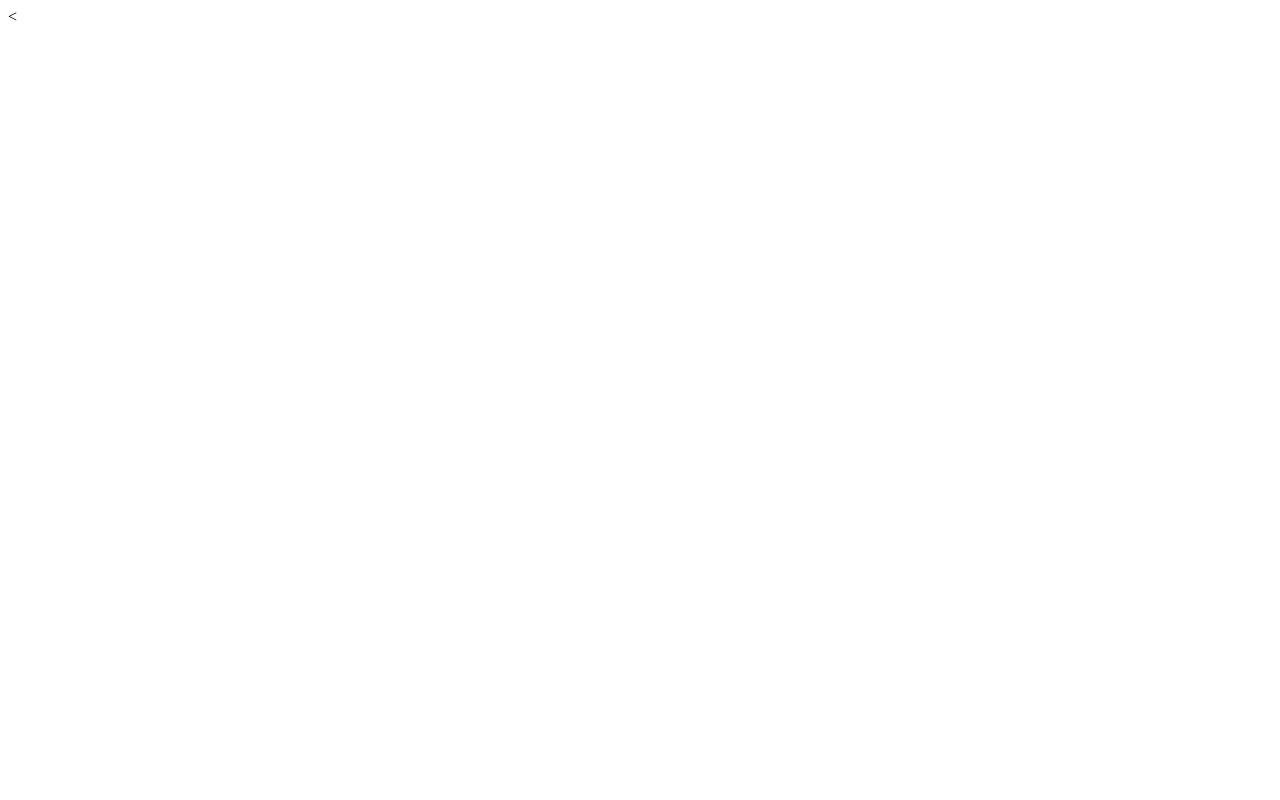
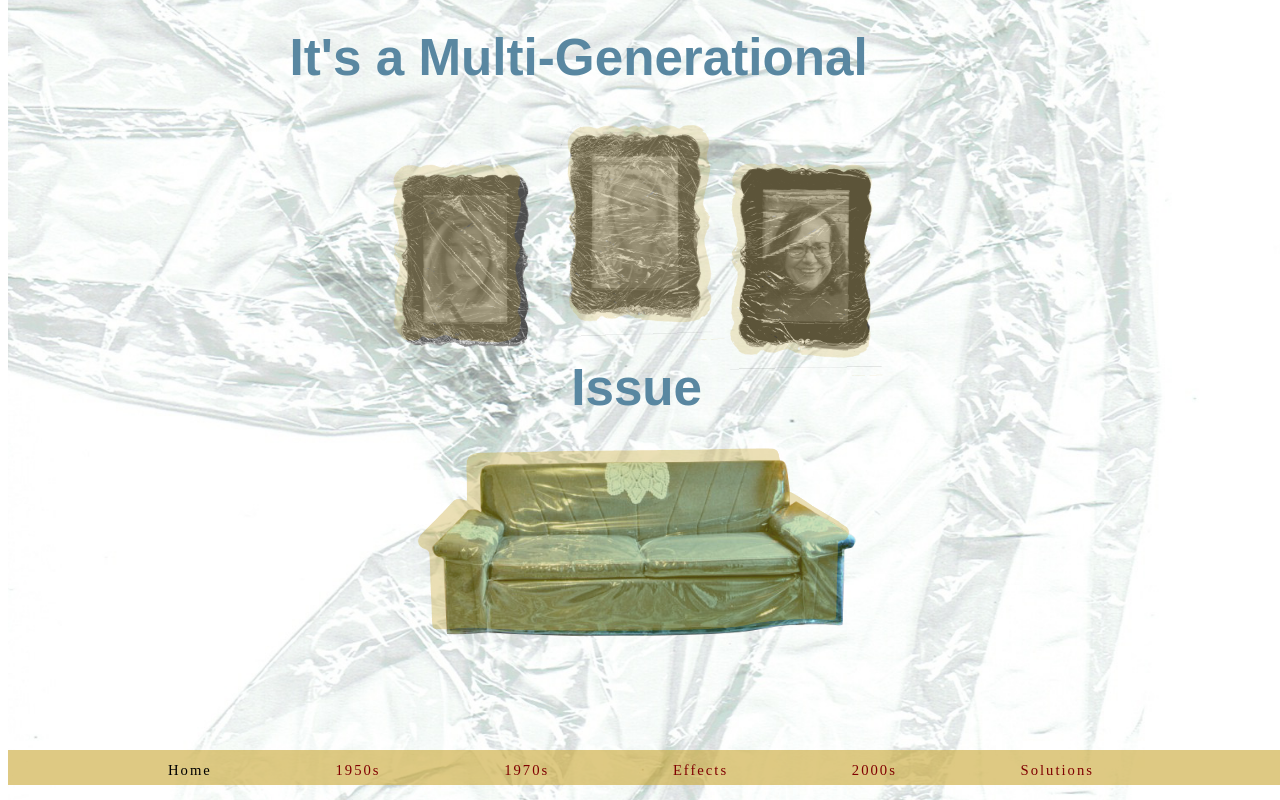
Before and after one commit to samgpickett/InteractionProject2SamPickett, a plain HTML site: page index.html in a window 1280 px wide. Drawn offline with Linux system fonts and the light colour scheme.

Commit message:
Update index.html

```diff
--- a/index.html
+++ b/index.html
@@ -1,28 +1,59 @@
 <html>
 <head>
-<style>
- .box{
-	width:100px;
-	height:100px;
-}
-
-.red{
-	background:#f00;
-}
-.green{
-	background:#0f0;
-}
-.blue{
-	background:#00f;
-}
-</style>
-
+<link rel="stylesheet" type="text/css" href="css/home.css">
 </head>
 <body>
+    <div class="plasticbag">
+            <img src="images/plasticwrapscancutoff.jpg"  width=100%>
+    </div>
+       <nav>
+    <ul>
+        <li>
+            <a href="index.html"><spread class="currentpage">Home</spread></a>
+        </li>
+        <li>
+            <a href="1950.html">1950s</a>
+        </li>
+        <li>
+            <a href="1970.html">1970s</a>
+        </li>
+        <li>
+            <a href="effects.html">Effects</a>
+        </li>
+        <li>
+            <a href="2000s.html">2000s</a>
+        </li>
+        <li>
+            <a href="solution.html">Solutions</a>
+        </li>
+    </nav>
 
- <<div class="box"></div>
+
+    <h2>It's a Multi-Generational </h2>
+    <div class="issue">
+    <h2>Issue</h2>
+    </div>
+    <div class="familyphotos">
+    <div class="2000">
+    <a href="default.asp">
+  <img src="images/2000link.png" alt="HTML tutorial" width=100%vh></a>
+    </div>
+    <div class="1970" style="margin-top: -40px;">
+    <img src="images/1970link.png"  width="100%vh"  >
+    </div>
+    <div class="1950">
+    <img src="images/1950link.png" width="100%vh" >
+    </div>
+
+    </div>
+
+    <div class="couch">
+    <img src= "images/couchbest.png" width="100%vw">
+    </div>
+    <div class="couchbackground">
+    <img src="images/couch.png" width="104%vw">
+        </div>
+
 
 </body>
-
-
 </html>
```
